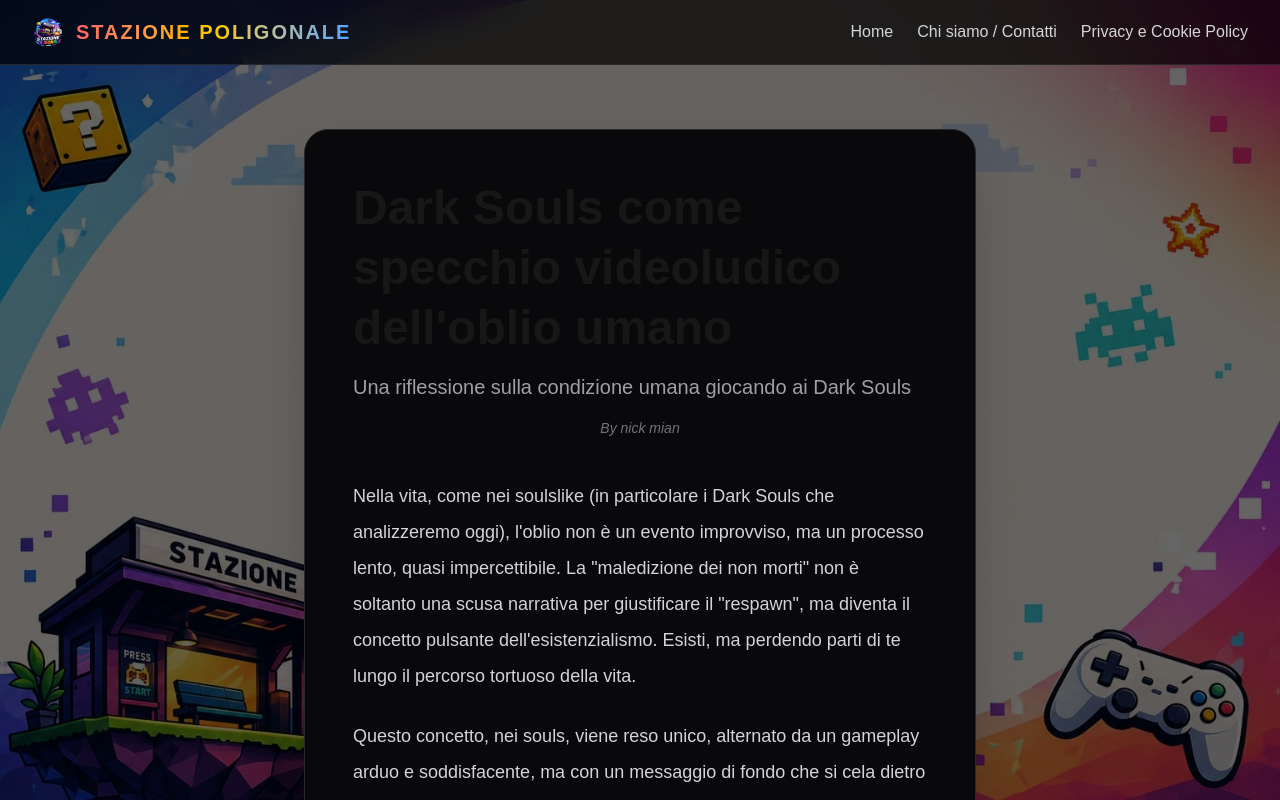
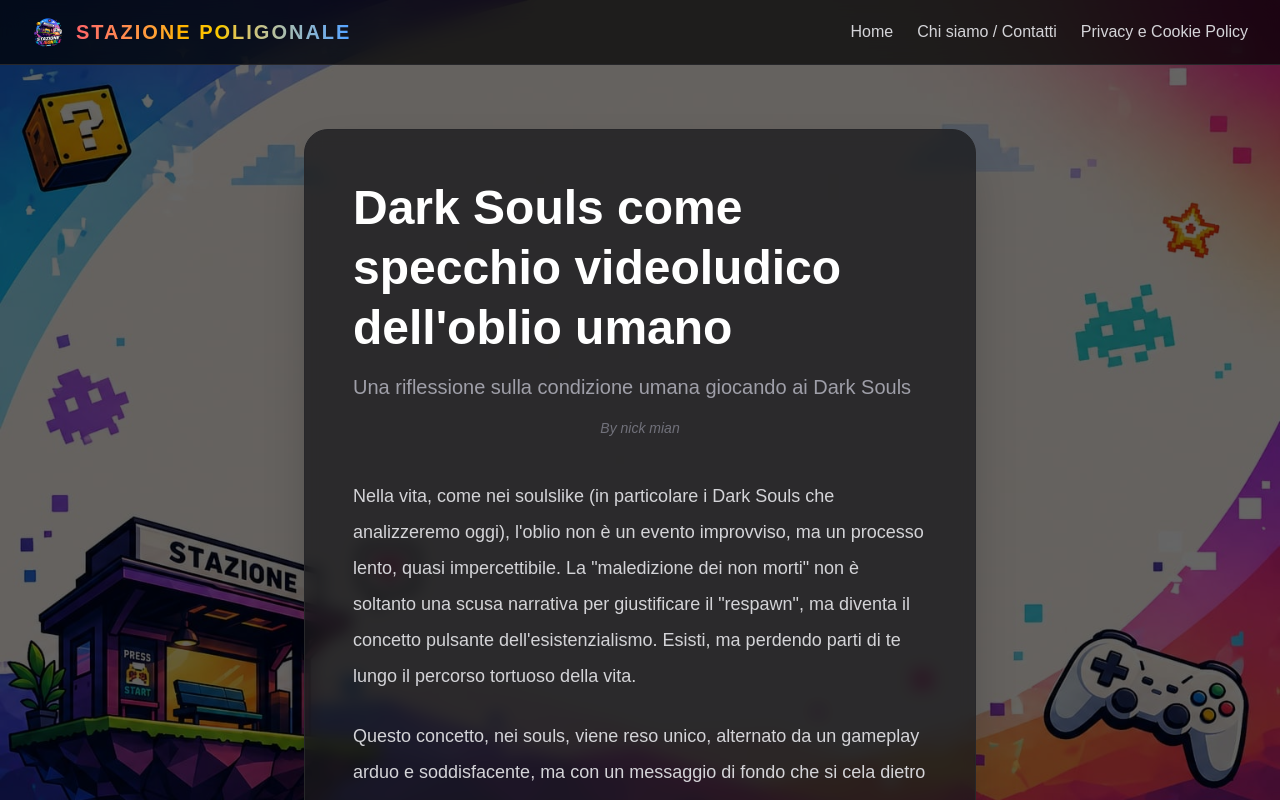
Before and after one commit to mw7qkxdcpj-collab/stazione-poligonale, a Next.js app: page /blog/secondo-articolo in a window 1280 px wide. Shown: the top 800 px of the page. Built offline with nearby package versions, Linux system fonts and the light colour scheme.

Commit message:
modifica telefono 2

```diff
--- a/app/blog/primo-articolo/page.tsx
+++ b/app/blog/primo-articolo/page.tsx
@@ -8,7 +8,7 @@
       <article className="max-w-2xl mx-auto bg-zinc-900/75 backdrop-blur-sm border border-zinc-800 rounded-3xl p-8 md:p-12 shadow-2xl">
 
         {/* Titolo */}
-        <h1 className="text-4xl md:text-5xl font-bold leading-tight mb-4">
+        <h1 className="text-4xl md:text-5xl font-bold leading-tight mb-4 text-white">
           Back to the Past – La nostalgia videoludica che ci riporta al passato
         </h1>
 
--- a/app/blog/secondo-articolo/page.tsx
+++ b/app/blog/secondo-articolo/page.tsx
@@ -5,10 +5,10 @@
     <div className="px-6 py-16">
 
       {/* Container */}
-      <article className="max-w-2xl mx-auto bg-zinc-950 border border-zinc-800 rounded-3xl p-8 md:p-12 shadow-2xl">
+      <article className="max-w-2xl mx-auto bg-zinc-900/75 backdrop-blur-sm border border-zinc-800 rounded-3xl p-8 md:p-12 shadow-2xl">
 
         {/* Titolo */}
-        <h1 className="text-4xl md:text-5xl font-bold leading-tight mb-4">
+        <h1 className="text-4xl md:text-5xl font-bold leading-tight mb-4 text-white">
           Dark Souls come specchio videoludico dell&apos;oblio umano
         </h1>
         <h2 className="text-xl text-zinc-400 font-normal leading-snug mb-4">
```
